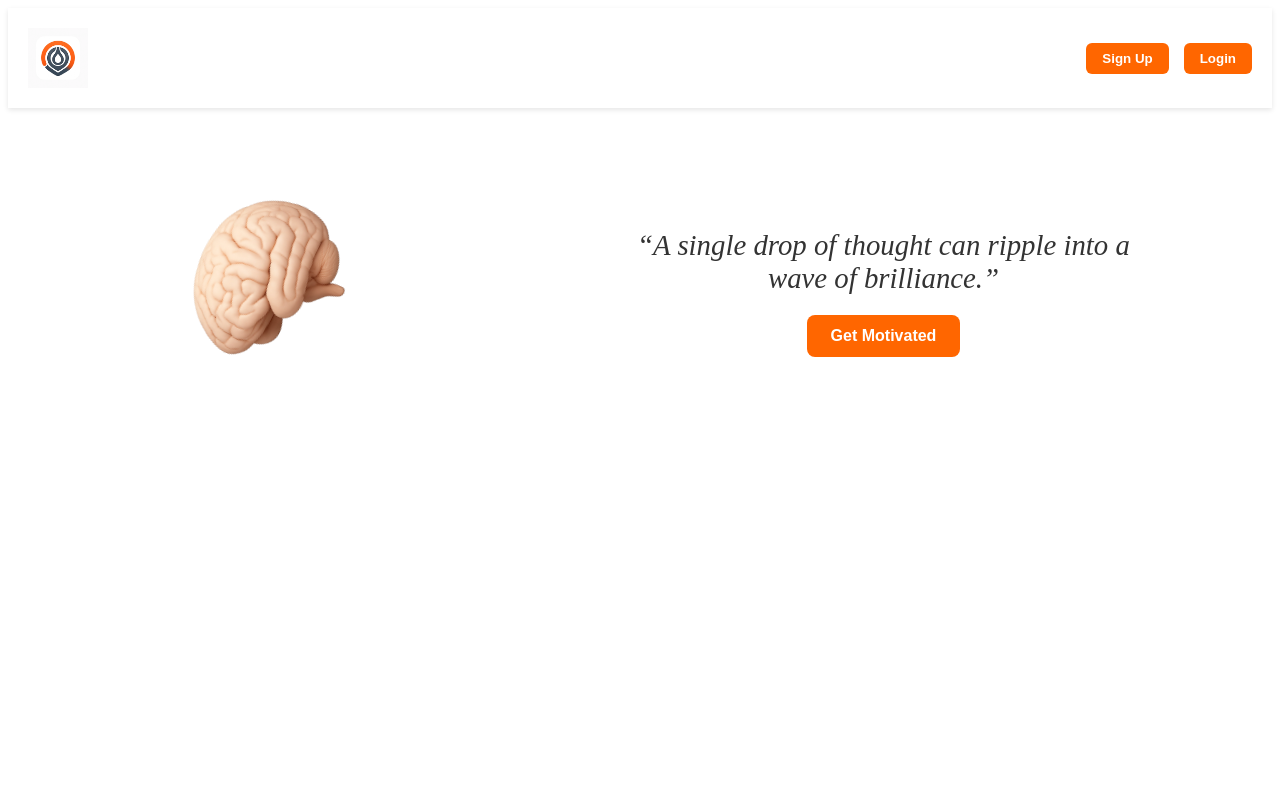
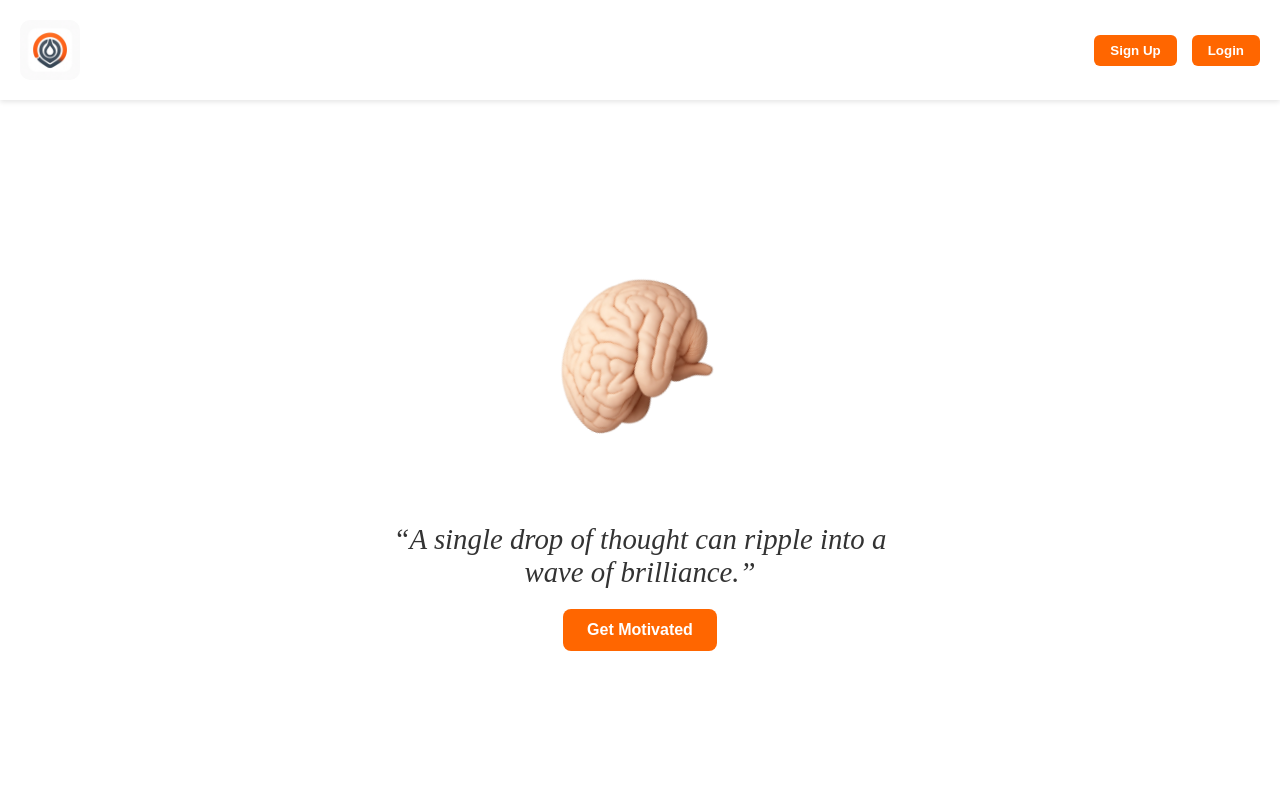
Before and after one commit to ByteVit/MindDrop, a Flask app: page /home in a window 1280 px wide. Run offline with Flask 3, Linux system fonts and the light colour scheme.

Commit message:
UI update: Add new code to add more cleaner UI/UX to website

```diff
--- a/static/styles/styles.css
+++ b/static/styles/styles.css
@@ -1,5 +1,19 @@
+    * {
+      margin: 0;
+      padding: 0;
+      box-sizing: border-box;
+    }
+    body {
+      display: flex;
+      flex-direction: column;
+      height: 100dvh;
+      gap: 3vh;
+      background-color: #fff;
+    }
+
     nav {
       display: flex;
+      flex-basis: 10%;
       align-items: center;
       justify-content: space-between;
       padding: 20px;
@@ -14,6 +28,7 @@
       transition: all 1s ease;
       position: relative;
       animation: fly 1s forwards;
+      border-radius: 10px;
     }
 
     @keyframes fly {
@@ -79,10 +94,12 @@
 
     .hero {
       display: flex;
+      flex-basis: 80%;
       align-items: center;
-      justify-content: space-around;
-      padding: 50px 20px;
-      flex-wrap: wrap;
+      flex-direction: column;
+      justify-content: center;
+      gap: 2vh;
+      padding: 60px 20px;
     }
     .hero-img {
       width: 250px;
@@ -91,6 +108,7 @@
       animation: rotate 8s linear infinite;
       position: relative;
       z-index: 1;
+      border-radius: 20px;
     }
     .hero-text {
       max-width: 500px;
```
